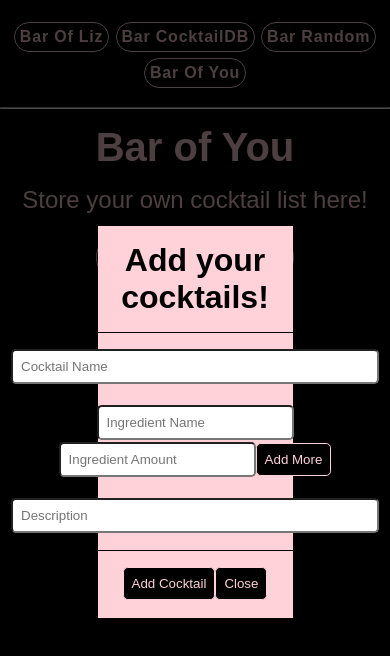
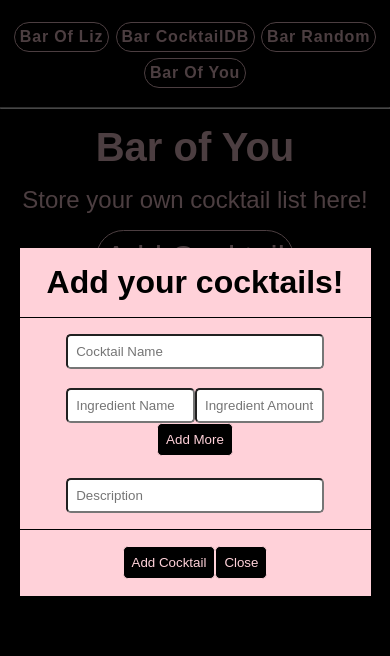
Before and after one commit to ESedrak/cocktail-list, a React (Create React App) app: page /You in a window 390 px wide. Both pictures are taken after a click on the button "Add Cocktail". Shown: the top 656 px of the page. Built offline with nearby package versions, Linux system fonts and the light colour scheme; a web font is replaced by a local one.

Commit message:
add some media queries for modal form

```diff
--- a/src/components/barOfYou/ModalForm/ModalForm.css
+++ b/src/components/barOfYou/ModalForm/ModalForm.css
@@ -1,3 +1,10 @@
+/* Set default input/text-areas to 100% */
+input,
+textarea {
+	width: 100%;
+	display: block;
+}
+
 /* Modal Form Pop up */
 .ModalForm {
 	position: fixed;
@@ -52,6 +59,12 @@
 	border-radius: 0.3rem;
 	padding: 0.5rem;
 	margin-bottom: 0.1rem;
+	max-width: 25rem;
+}
+
+.ModalForm-ingredients input {
+	max-width: 40%;
+	display: inline-block;
 }
 
 /* For all Buttons on the Modal Form */
@@ -65,3 +78,51 @@
 	margin-bottom: 0.1rem;
 	cursor: pointer;
 }
+
+/* mobile media queries */
+@media only screen and (min-width: 480px) and (max-width: 790px) {
+	.ModalForm-content {
+		width: 80%;
+	}
+
+	.ModalForm input {
+		margin: 0 auto;
+		width: 90%;
+	}
+}
+
+@media only screen and (max-width: 480px) {
+	.ModalForm-content {
+		width: 90%;
+	}
+
+	.ModalForm input {
+		margin: 0 auto;
+		width: 70%;
+	}
+
+	.ModalForm-ingredients input {
+		width: 35%;
+	}
+}
+@media only screen and (max-width: 330px) {
+	h3 {
+		display: none;
+	}
+
+	.ModalForm input {
+		height: 15px;
+		width: 60%;
+	}
+
+	.ModalForm-ingredients input {
+		width: 250px;
+		max-width: 30%;
+		margin-bottom: 0.3rem;
+		font-size: x-small;
+	}
+
+	.ModalForm button {
+		padding: 0.1rem;
+	}
+}
--- a/src/components/barOfYou/ModalForm/ModalForm.js
+++ b/src/components/barOfYou/ModalForm/ModalForm.js
@@ -92,7 +92,7 @@ function ModalForm({ modalForm, onClose, createCocktail }) {
 						<br />
 						{/*Ingredient List (connects the add/remove abilities for each ingredient/amount)*/}
 						{ingredientList.map((oneIngredient, index) => (
-							<div className="ModalForm-ingredients" key={index}>
+							<span className="ModalForm-ingredients" key={index}>
 								<input
 									name="ingredient"
 									className="ingredient"
@@ -121,11 +121,13 @@ function ModalForm({ modalForm, onClose, createCocktail }) {
 								)}
 
 								{/* Only allow up to 10 ingredients */}
-								{ingredientList.length - 1 === index &&
-									ingredientList.length < 10 && (
-										<button onClick={handleIngredientAdd}>Add More</button>
-									)}
-							</div>
+								<div>
+									{ingredientList.length - 1 === index &&
+										ingredientList.length < 10 && (
+											<button onClick={handleIngredientAdd}>Add More</button>
+										)}
+								</div>
+							</span>
 						))}
 						<br />
 						<input
```
